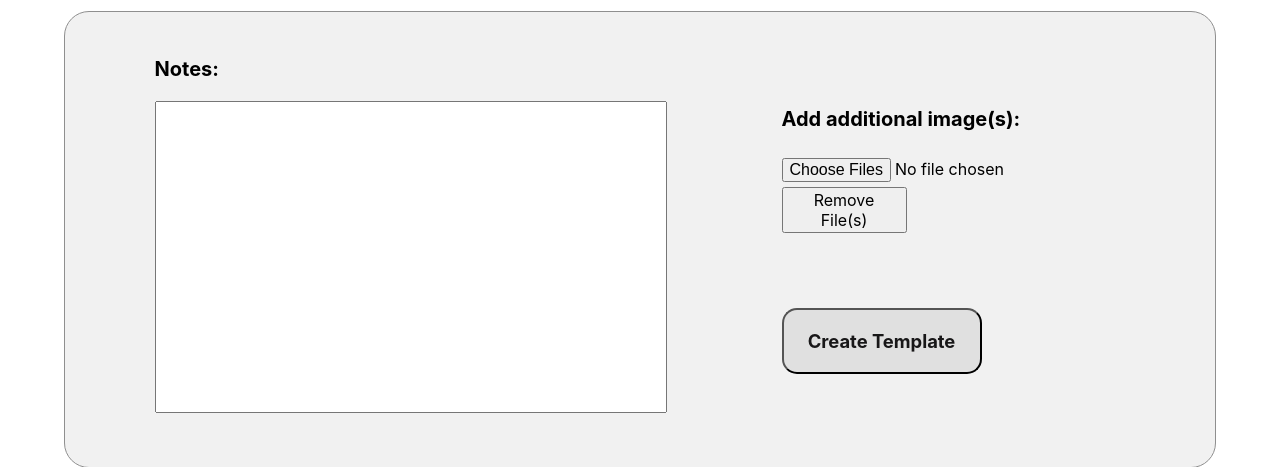
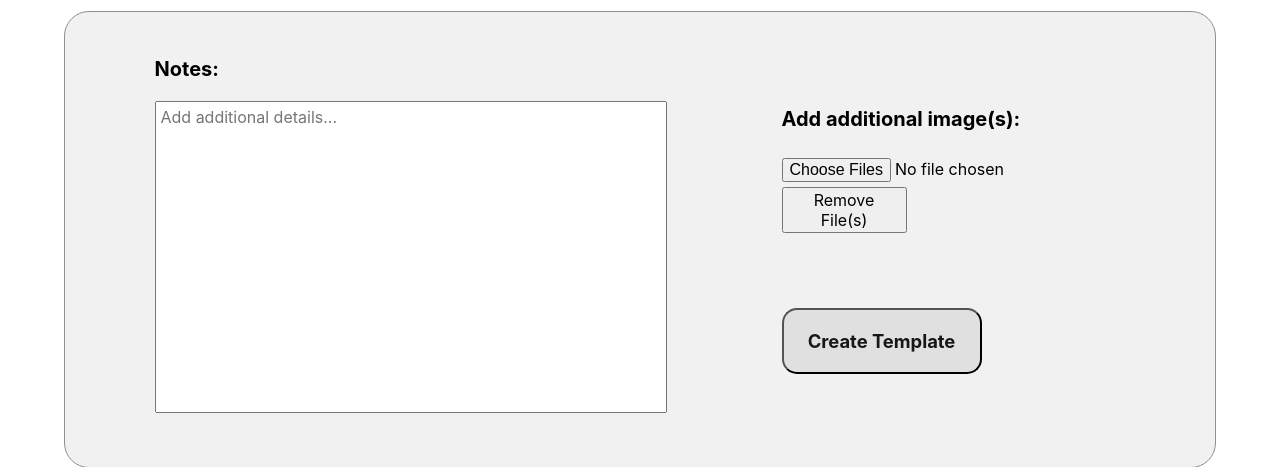
Before and after one commit to dawsw/Library-Processing-Template-Generator, a Flask app: page / in a window 1280 px wide. Shown: the part 992-1459 px from the top of the page. Run offline with Flask 3, Linux system fonts and the light colour scheme.

Commit message:
Added placeholder text to 'Notes' textarea

```diff
--- a/templates/index.html
+++ b/templates/index.html
@@ -116,7 +116,7 @@
         <div class="flex-centered notes-section">
             <div class="notes">
                 <h3 class="notes-header">Notes:</h3>
-                <textarea class="notesText" name="notes" autocomplete='off'></textarea>
+                <textarea class="notesText" name="notes" autocomplete='off' placeholder="Add additional details..."></textarea>
             </div>
             <div class="flex column images-download-section">
                 <div>
```
